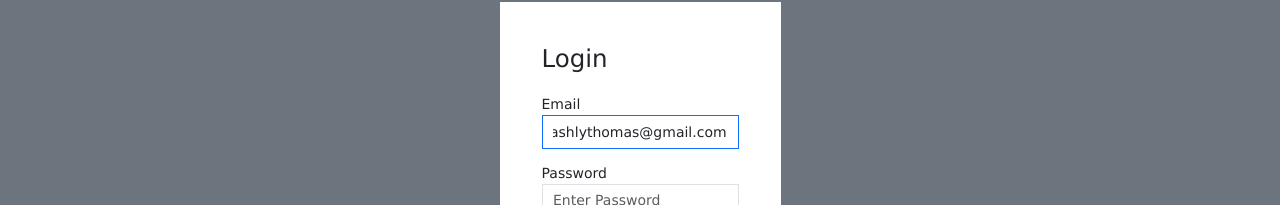
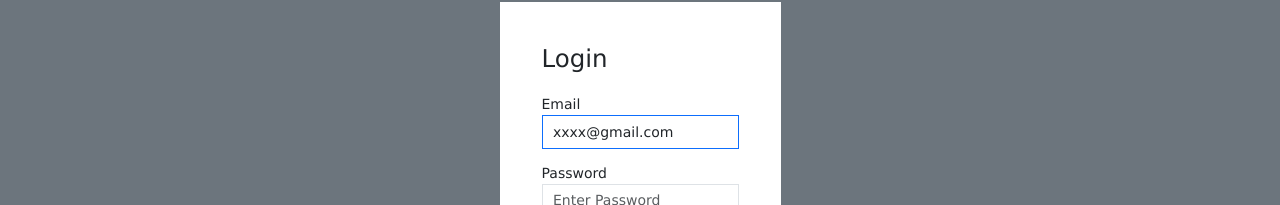
Before and after one commit to ashly-dxb/mern-poll-app-frontend, a React (Create React App) app: page /login in a window 1280 px wide. Shown: the part 258-463 px from the top of the page. Built offline with nearby package versions, Linux system fonts and the light colour scheme; no server answers.

Commit message:
+login change

```diff
--- a/src/Login.js
+++ b/src/Login.js
@@ -14,7 +14,7 @@ function Login() {
   const { user, setUser, authenticated, setAuthenticated } =
     useContext(ThemeContext);
 
-  const [email, setEmail] = useState("ashlythomas@gmail.com");
+  const [email, setEmail] = useState("xxxx@gmail.com");
   const [password, setPassword] = useState();
   const [error, setError] = useState(null);
   const [isLoading, setIsLoading] = useState(false);
```
